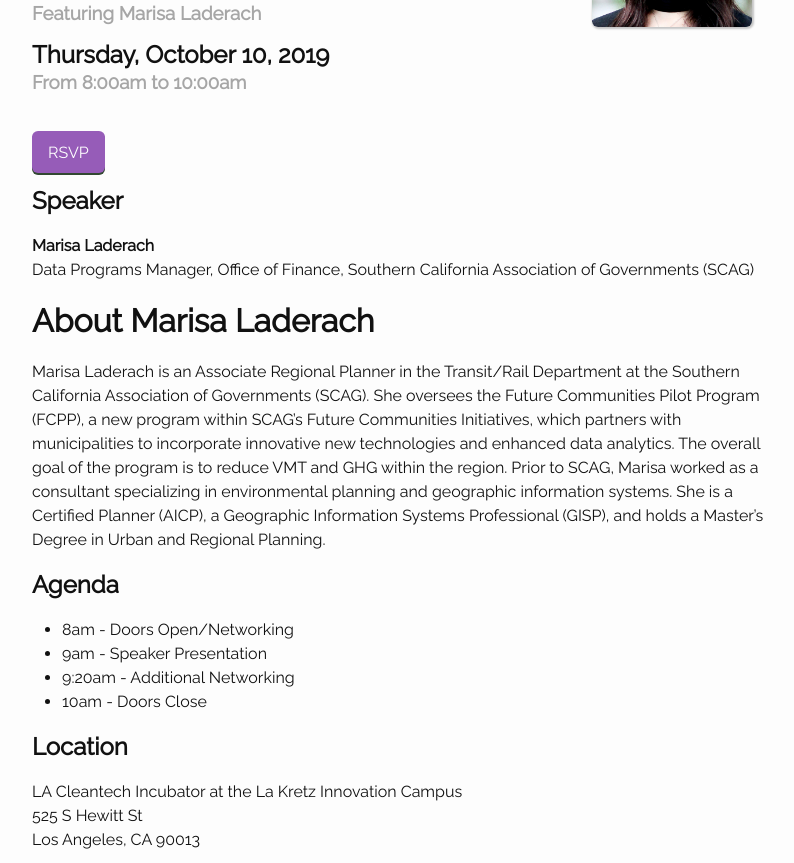
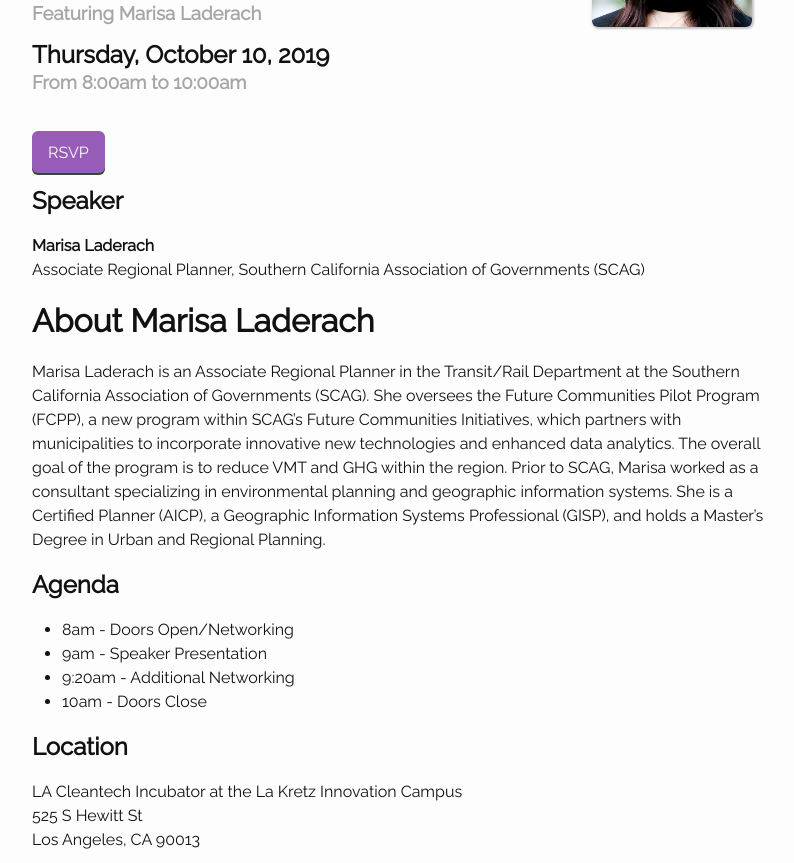
Before and after one commit to compilerla/data-donuts, a Jekyll site: the page built from _posts/2019-10-10-data-donuts-27.md, in a window 1280 px wide and 900 px high, scrolled down 456 px, cut to the strip 0-863 px from the top of the window. Shown: the whole strip, without its empty margins (238-1032 px from the left). Built offline with Jekyll 4.4.1, drawn with Linux system fonts in a browser that asks for light colours.

Commit message:
fix marisas title

```diff
--- a/_data/organisers.yml
+++ b/_data/organisers.yml
@@ -210,7 +210,7 @@
 Marisa Laderach:
     name: "Marisa Laderach"
     photo: "../images/marisa-laderach.jpg"
-    title: "Data Programs Manager, Office of Finance"
+    title: "Associate Regional Planner"
     org: "Southern California Association of Governments (SCAG)"
     linkedin: "https://www.linkedin.com/in/marisa-laderach/"
 
```
